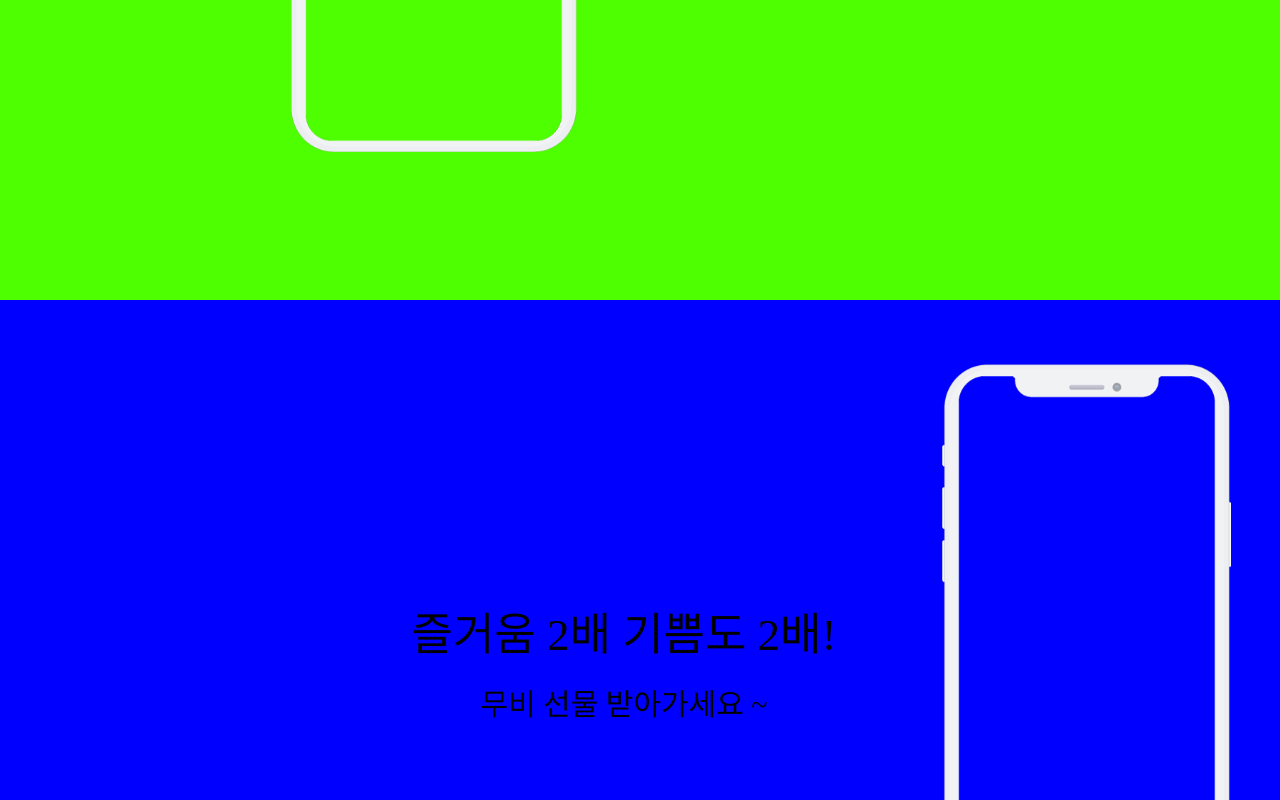
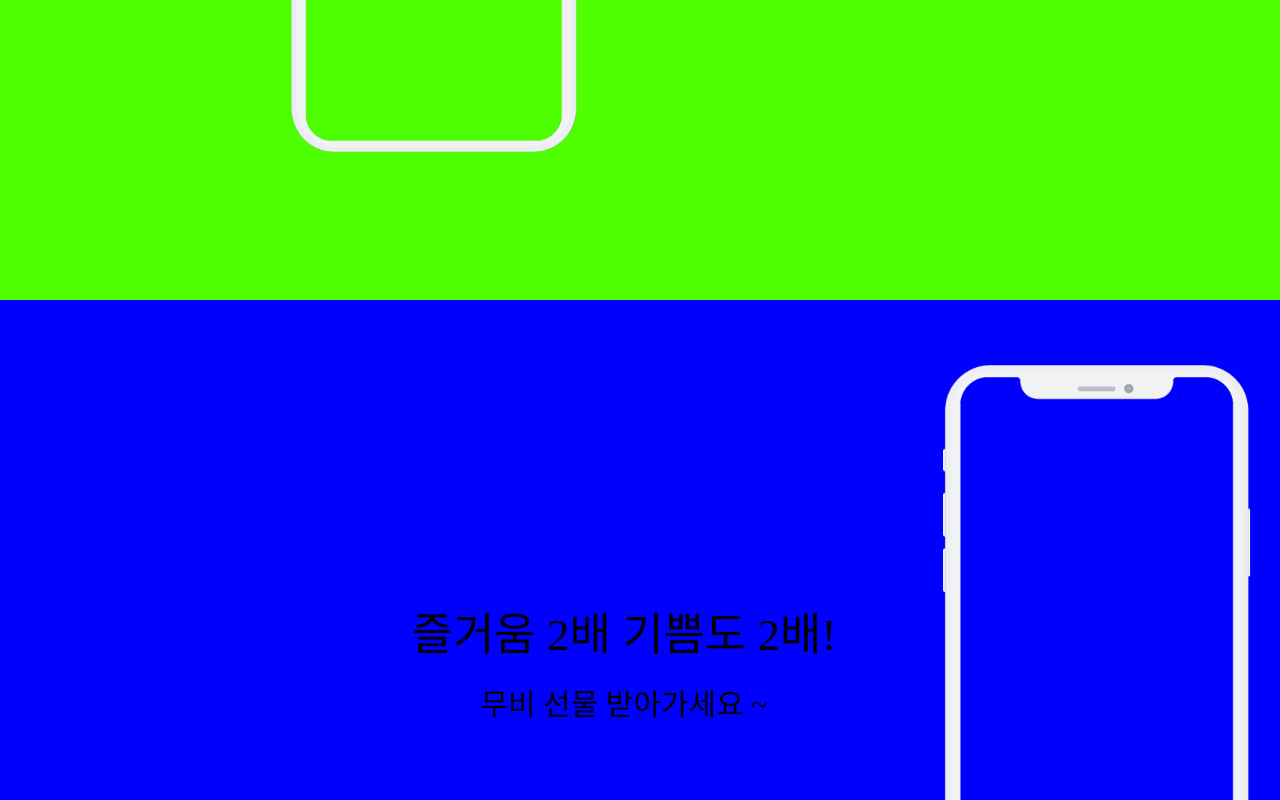
Before and after one commit to hmg11123/ajoa_movie_project, a React app: page /#/ in a window 1280 px wide. Shown: the part 2100-2900 px from the top of the page. Built offline with nearby package versions, Linux system fonts and the light colour scheme.

Commit message:
screen04

```diff
--- a/src/style/screen04.css
+++ b/src/style/screen04.css
@@ -12,8 +12,8 @@
 }
 
 .screen04 .screen04__main .screen04__mockup img {
-  width: 310px;
-  height: 610px;
+  width: 330px;
+  height: 637px;
   border-radius: 30px;
 
   margin-left: 85px;
```
